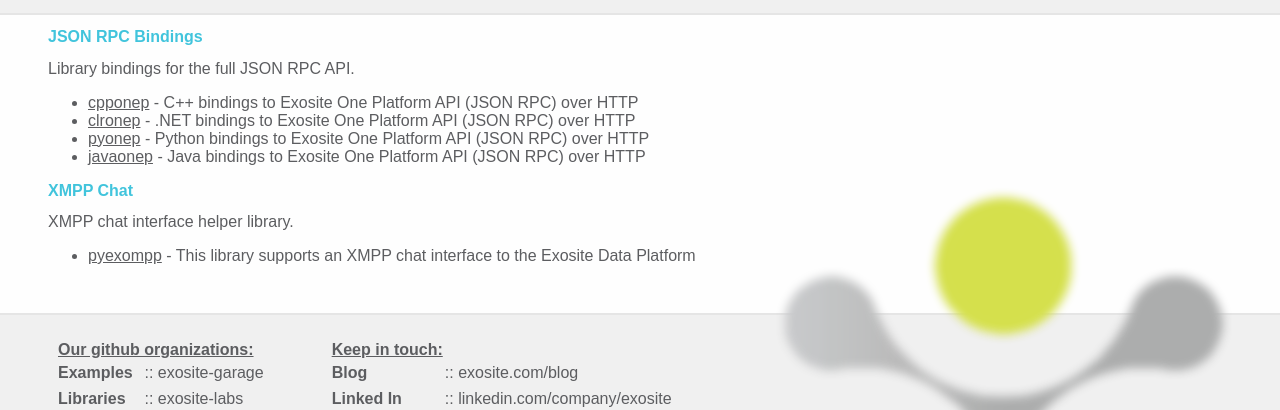
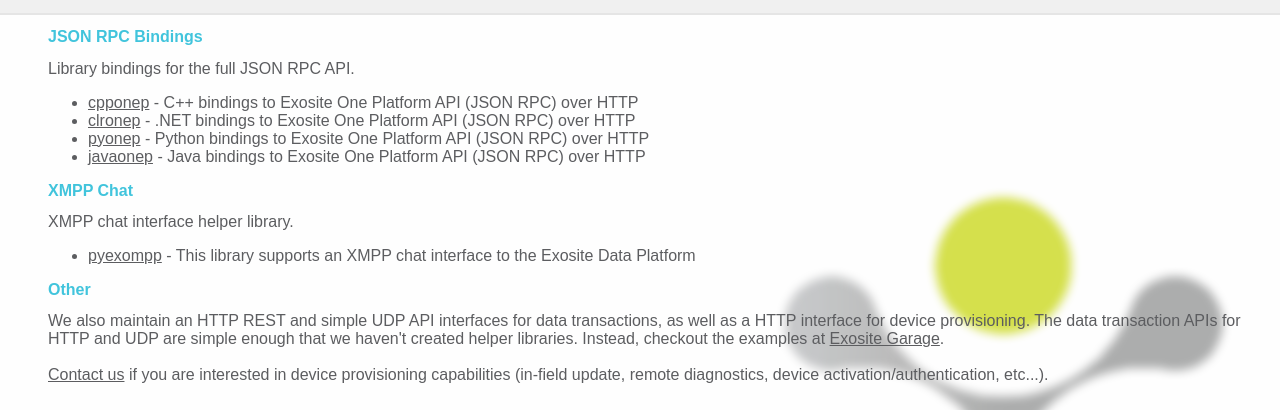
Before and after one commit to exosite-labs/exosite-labs.github.io, a plain HTML site: page index.html in a window 1280 px wide. Shown: the part 93-503 px from the top of the page. Drawn offline with Linux system fonts and the light colour scheme.

Commit message:
adding info on other apis

```diff
--- a/index.html
+++ b/index.html
@@ -42,6 +42,14 @@
     <ul>
       <li><a href="https://github.com/exosite-labs/pyexompp">pyexompp</a> - This library supports an XMPP chat interface to the Exosite Data Platform</li>
     </ul>
+    <h2>Other</h2>
+    We also maintain an HTTP REST and simple UDP API interfaces for data transactions,
+    as well as a HTTP interface for device provisioning.  The data transaction
+    APIs for HTTP and UDP are simple enough that we haven't created helper libraries.
+    Instead, checkout the examples at <a href="http://exosite-gargage.github.com">
+    Exosite Garage</a>.</br></br><a href="http://exosite.com/contact">Contact us</a> if you are interested in device
+    provisioning capabilities (in-field update, remote diagnostics, device
+    activation/authentication, etc...).
   </div>
 
   <div class="footer">
```
